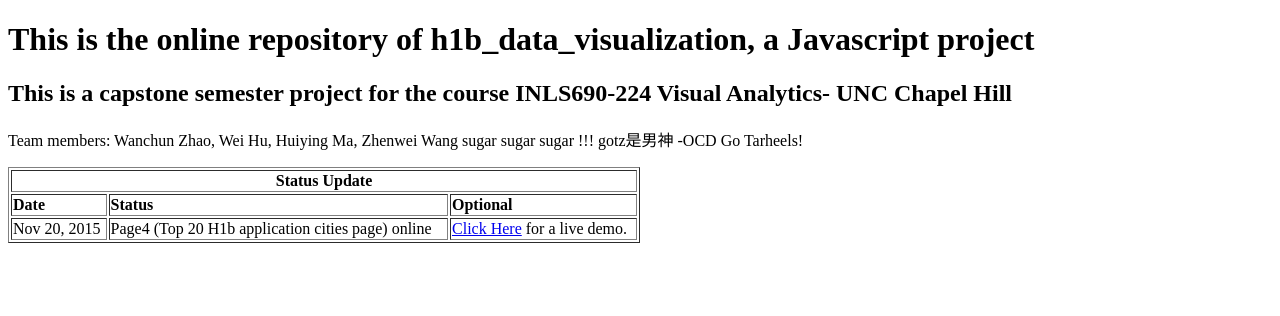
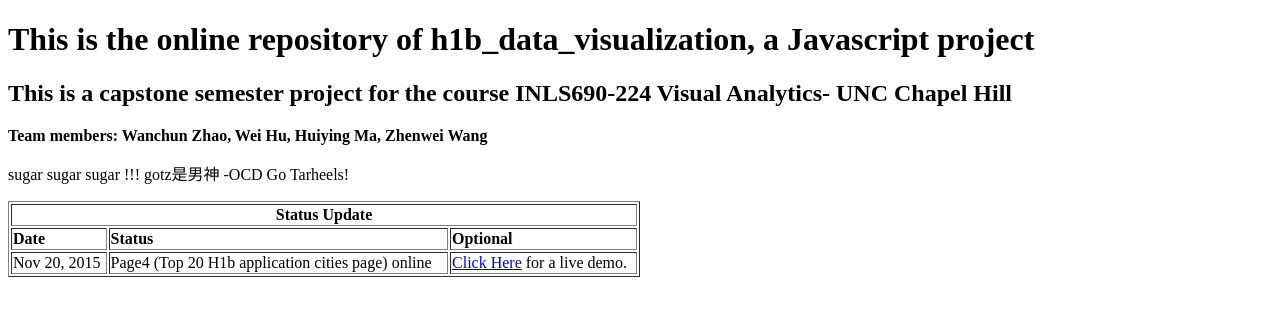
Before and after one commit to TeamSugarSugarSugar/TeamSugarSugarSugar.github.io, a plain HTML site: page index.html in a window 1280 px wide. Drawn offline with Linux system fonts and the light colour scheme.

Commit message:
Update index.html

```diff
--- a/index.html
+++ b/index.html
@@ -3,9 +3,9 @@
 <body>
 <h1>This is the online repository of h1b_data_visualization, a Javascript project</h1>
 <h2>This is a capstone semester project for the course INLS690-224 Visual Analytics- UNC Chapel Hill</h2>
-<p>Team members: Wanchun Zhao, Wei Hu, Huiying Ma, Zhenwei Wang
+<p><b>Team members: Wanchun Zhao, Wei Hu, Huiying Ma, Zhenwei Wang</b>
 
-sugar sugar sugar !!! gotz是男神 -OCD Go Tarheels!
+<p></p>sugar sugar sugar !!! gotz是男神 -OCD Go Tarheels!</p>
 </p>
 
 <table border="1" style="width:50%">
```
